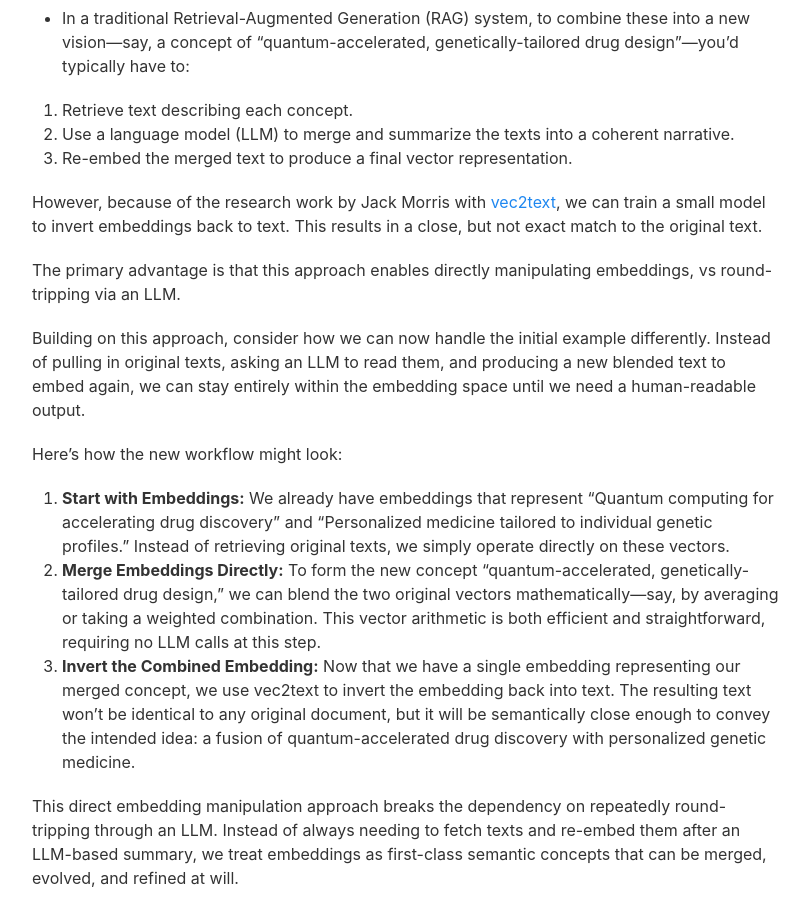
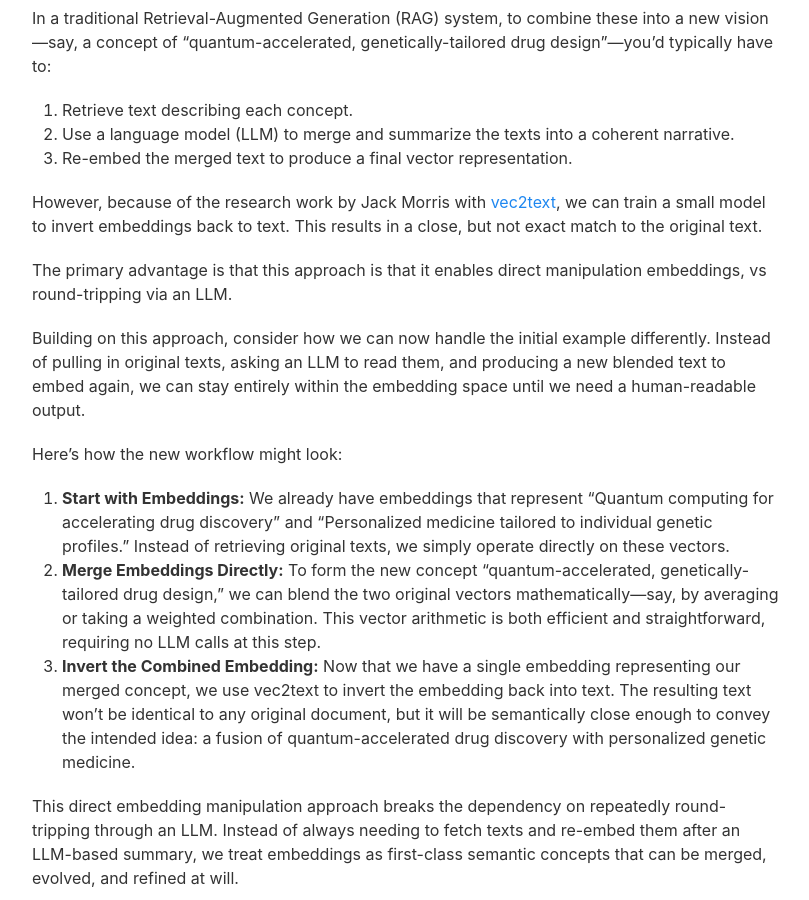
Before and after one commit to nyvyn/nyvyn.github.io, a Jekyll site: the page built from _notes/2024-12-17-lossy-embedding-inversion.markdown, in a window 1280 px wide and 900 px high, scrolled down 428 px. Shown: the whole window, without its empty margins (233-1042 px from the left). Built offline with Jekyll 4.4.1, drawn with Linux system fonts in a browser that asks for light colours.

Commit message:
Fix typos and clarify phrasing in lossy embedding inversion note
Corrected minor grammatical issues to improve readability, including adjusting wording for clarity and conciseness. These changes enhance the explanation of embedding manipulation in RAG systems.

```diff
--- a/_notes/2024-12-17-lossy-embedding-inversion.markdown
+++ b/_notes/2024-12-17-lossy-embedding-inversion.markdown
@@ -10,8 +10,8 @@ Imagine you have two complex, forward-looking concepts, each represented as an e
 * Concept A: “Quantum computing for accelerating drug discovery”
 * Concept B: “Personalized medicine tailored to individual genetic profiles”
 
-* In a traditional Retrieval-Augmented Generation (RAG) system, to combine these into a new vision—say, a concept of
-  “quantum-accelerated, genetically-tailored drug design”—you’d typically have to:
+In a traditional Retrieval-Augmented Generation (RAG) system, to combine these into a new vision—say, a concept of
+“quantum-accelerated, genetically-tailored drug design”—you’d typically have to:
 
 1. Retrieve text describing each concept.
 2. Use a language model (LLM) to merge and summarize the texts into a coherent narrative.
@@ -21,7 +21,8 @@ However, because of the research work by Jack Morris with [vec2text](https://git
 train a small model to invert embeddings back to text. This results in a close, but not exact match to the original
 text.
 
-The primary advantage is that this approach enables directly manipulating embeddings, vs round-tripping via an LLM.
+The primary advantage is that this approach is that it enables direct manipulation embeddings, vs round-tripping
+via an LLM.
 
 Building on this approach, consider how we can now handle the initial example differently. Instead of pulling in
 original texts, asking an LLM to read them, and producing a new blended text to embed again, we can stay entirely within
```
